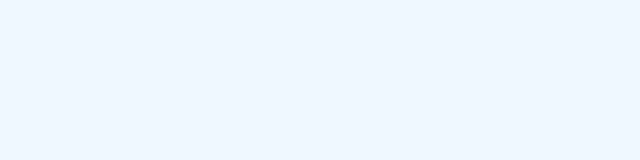
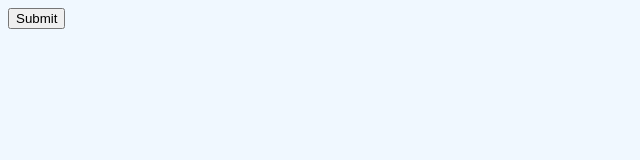
Before and after one commit to jibhaisalim/localrepo, a plain HTML site: page index.html in a window 1280 px wide. Shown: the whole page, without its empty margins (0-640 px from the left). Drawn offline with Linux system fonts and the light colour scheme.

Commit message:
add button

```diff
--- a/index.html
+++ b/index.html
@@ -7,6 +7,8 @@
     <title>Document</title>
 </head>
 <body>
-    <div class="container"></div>
+    <div class="container">
+        <button type="button">Submit</button>
+    </div>
 </body>
 </html>
```
